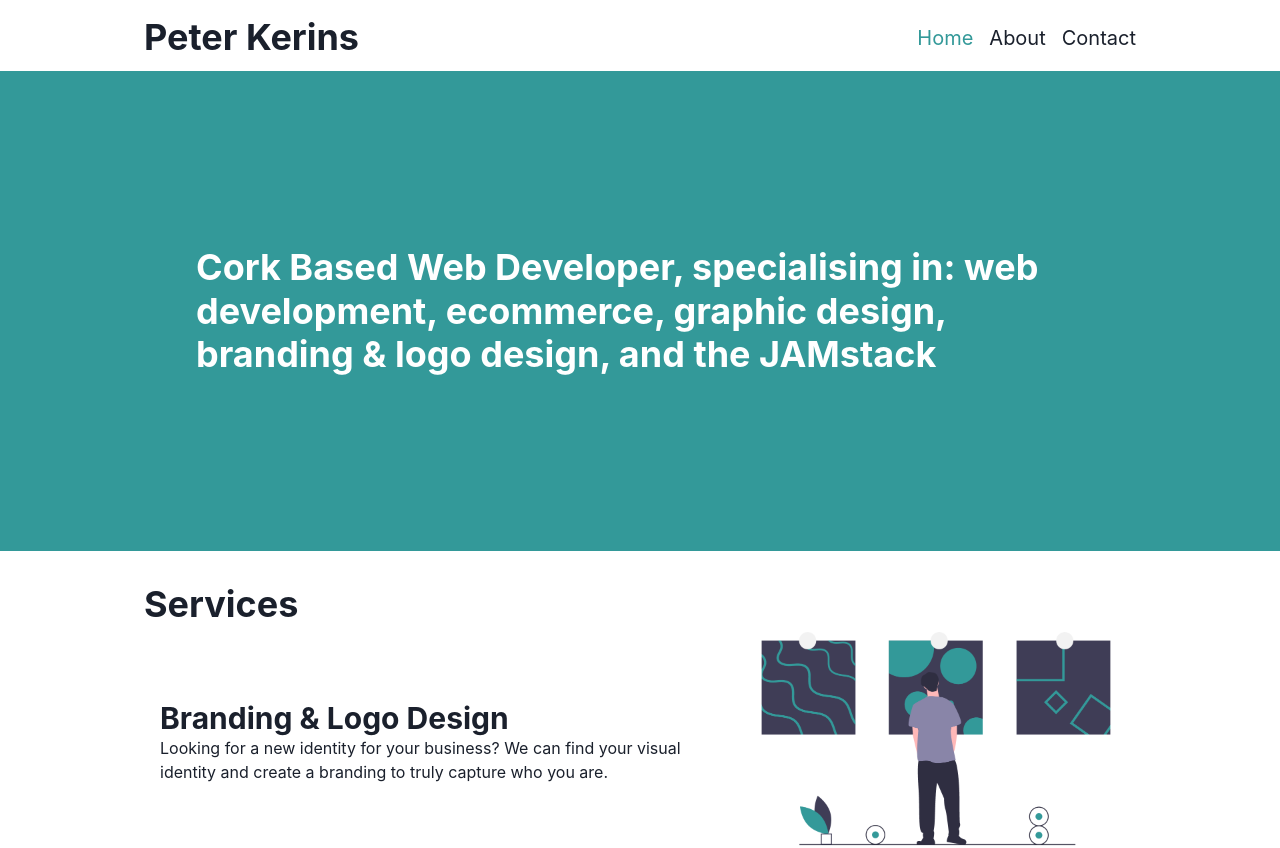
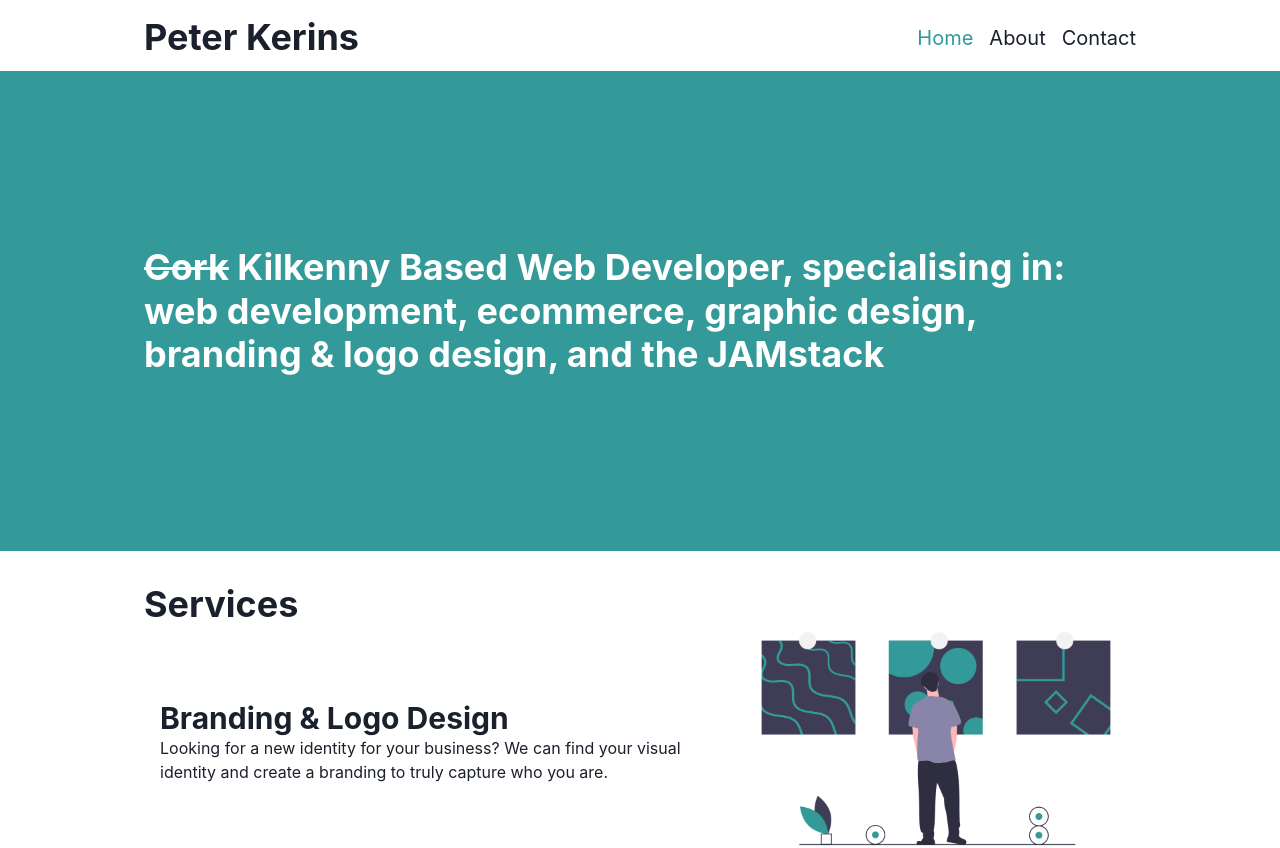
Before and after one commit to writes-of-spring/peterkerins.com, a Next.js app: page / in a window 1280 px wide. Shown: the top 848 px of the page. Built offline with nearby package versions, Linux system fonts and the light colour scheme.

Commit message:
improve spacing on banner edit content

```diff
--- a/Components/Banner.tsx
+++ b/Components/Banner.tsx
@@ -10,22 +10,23 @@ const Banner = () => {
       left="50%"
       right="50%"
       marginInline="-50vw"
-      bgColor="#339999"
+      bgColor="brand"
       mt="-1"
       mb="1"
     >
       <Box
-        maxW="4xl"
+        maxW="5xl"
         margin="0 auto"
         height="100%"
         d="flex"
         alignItems="center"
-        p="1"
+        p="4"
         color="white"
       >
         <Heading>
-          Cork Based Web Developer, specialising in: web development, ecommerce,
-          graphic design, branding &amp; logo design, and the JAMstack
+          <s>Cork</s> Kilkenny Based Web Developer, specialising in: web
+          development, ecommerce, graphic design, branding &amp; logo design,
+          and the JAMstack
         </Heading>
       </Box>
     </Box>
```
